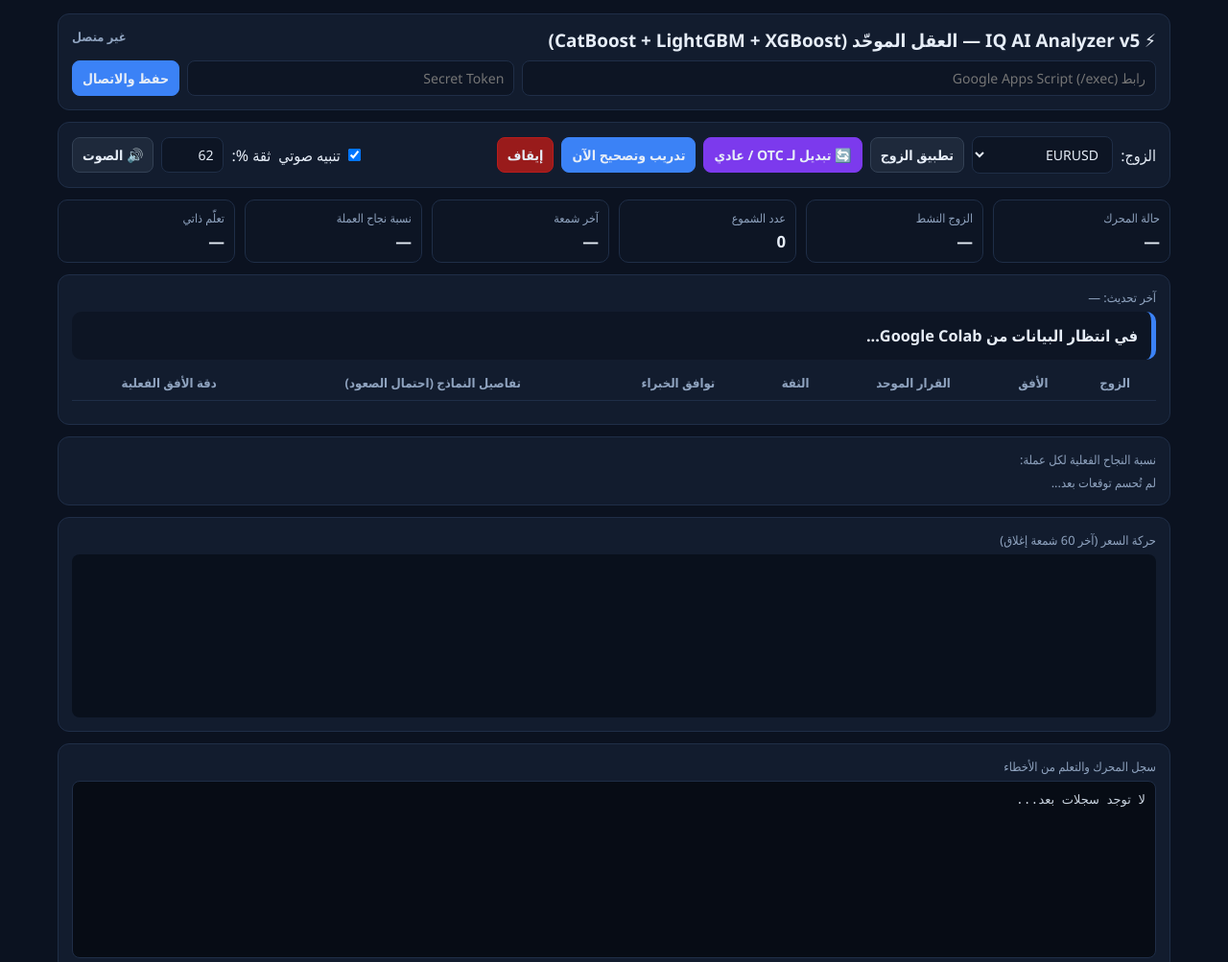
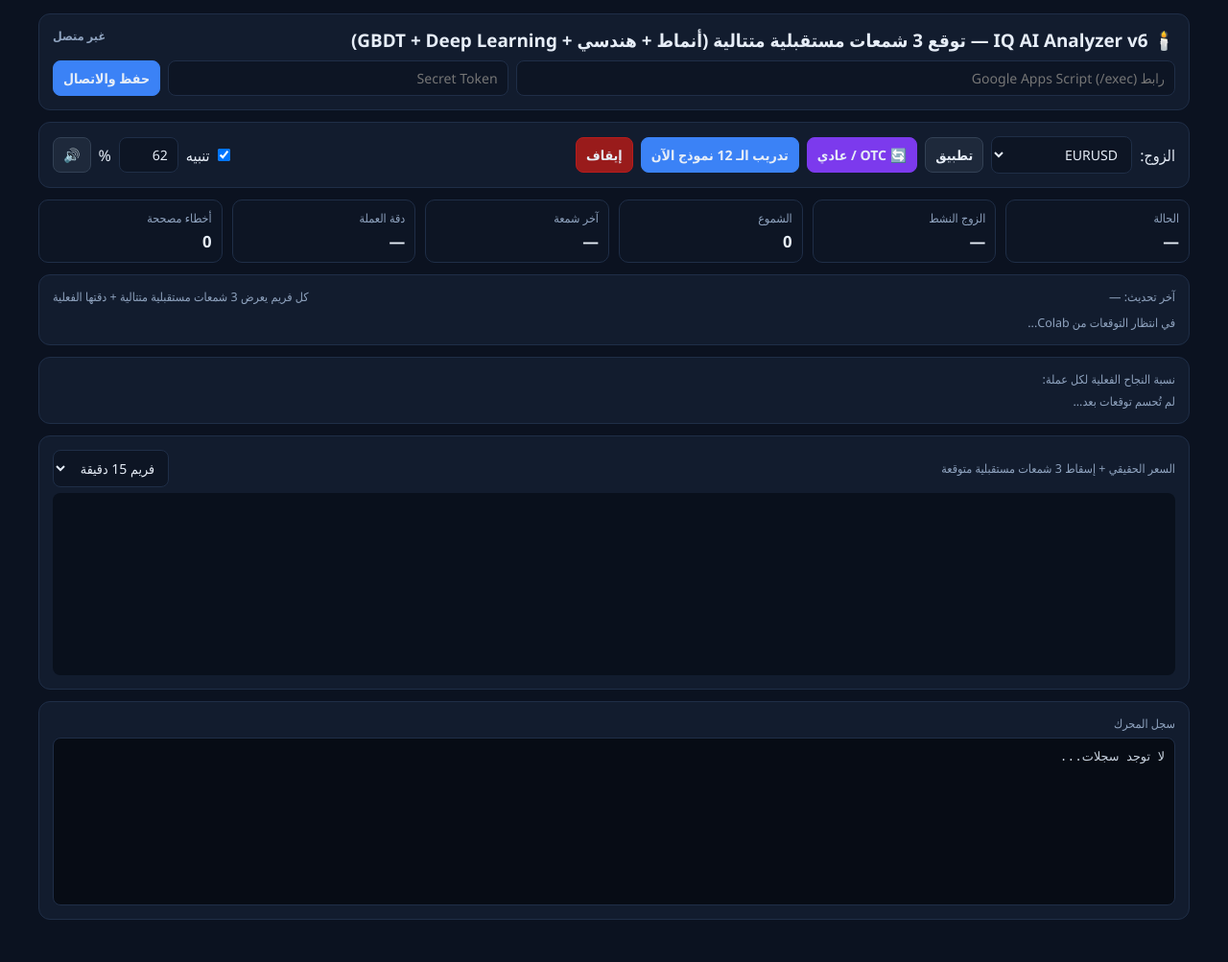
Before and after one commit to abdallaazouz/aiaitrade, a plain HTML site: page index.html in a window 1280 px wide. Shown: the top 1003 px of the page at 96% size. After the commit the page ends 973 px from the top, so only its background shows below. Drawn offline with Linux system fonts and the light colour scheme.

Commit message:
Update index.html

```diff
--- a/index.html
+++ b/index.html
@@ -3,7 +3,7 @@
 <head>
   <meta charset="UTF-8" />
   <meta name="viewport" content="width=device-width, initial-scale=1.0" />
-  <title>IQ AI Analyzer v5 — العقل الموحّد (CatBoost + LightGBM + XGBoost)</title>
+  <title>IQ AI Analyzer v6 — توقع 3 شمعات مستقبلية</title>
   <style>
     :root {
       --bg: #0b1220; --card: #121c2e; --border: #1f2e47;
@@ -12,7 +12,7 @@
     }
     * { box-sizing: border-box; font-family: "Segoe UI", Tahoma, sans-serif; }
     body { margin: 0; background: var(--bg); color: var(--text); padding: 14px; }
-    .container { max-width: 1160px; margin: 0 auto; display: grid; gap: 12px; }
+    .container { max-width: 1200px; margin: 0 auto; display: grid; gap: 12px; }
     .card { background: var(--card); border: 1px solid var(--border); border-radius: 12px; padding: 14px; }
     h1 { margin: 0 0 8px; font-size: 1.18rem; display: flex; justify-content: space-between; flex-wrap: wrap; gap: 8px; }
     .row { display: flex; flex-wrap: wrap; gap: 8px; align-items: center; }
@@ -24,39 +24,39 @@
     button.secondary { background: #1e293b; border-color: #334155; }
     button.otc { background: #7c3aed; border-color: #7c3aed; }
     button.danger { background: #991b1b; border-color: #b91c1c; }
-    .stats-grid { display: grid; grid-template-columns: repeat(auto-fit, minmax(165px, 1fr)); gap: 10px; }
+    .stats-grid { display: grid; grid-template-columns: repeat(auto-fit, minmax(160px, 1fr)); gap: 10px; }
     .stat { background: #0d1524; border: 1px solid var(--border); border-radius: 10px; padding: 10px; }
     .stat .label { color: var(--muted); font-size: 0.78rem; }
     .stat .val { font-size: 1.05rem; font-weight: 700; margin-top: 4px; }
-    .banner {
-      padding: 14px; border-radius: 10px; font-size: 1.02rem; font-weight: 700;
-      background: #0d1524; border-right: 5px solid var(--accent);
+    .tf-grid { display: grid; grid-template-columns: repeat(auto-fit, minmax(270px, 1fr)); gap: 12px; }
+    .tf-card { background: #0d1524; border: 1px solid var(--border); border-radius: 12px; padding: 12px; }
+    .tf-title { font-weight: 700; font-size: 1rem; margin-bottom: 8px; color: #93c5fd; border-bottom: 1px solid var(--border); padding-bottom: 6px; }
+    .candle-row {
+      display: flex; justify-content: space-between; align-items: center;
+      padding: 8px; margin-bottom: 6px; border-radius: 8px; background: #121c2e; border-right: 4px solid #475569;
     }
-    .banner.up { border-right-color: var(--up); color: #6ee7b7; }
-    .banner.down { border-right-color: var(--down); color: #fca5a5; }
-    .banner.neutral { border-right-color: var(--warn); color: #fcd34d; }
-    table { width: 100%; border-collapse: collapse; margin-top: 6px; }
-    th, td { padding: 9px; text-align: center; border-bottom: 1px solid var(--border); font-size: 0.9rem; }
-    th { color: var(--muted); font-size: 0.82rem; }
+    .candle-row.up { border-right-color: var(--up); }
+    .candle-row.down { border-right-color: var(--down); }
+    .candle-row.neutral { border-right-color: var(--warn); }
     .badge-up { color: var(--up); font-weight: 700; }
     .badge-down { color: var(--down); font-weight: 700; }
     .badge-neutral { color: var(--warn); font-weight: 700; }
     .pair-pills { display: flex; flex-wrap: wrap; gap: 8px; margin-top: 6px; }
     .pill { background: #0d1524; border: 1px solid var(--border); border-radius: 8px; padding: 6px 10px; font-size: 0.84rem; }
-    canvas { width: 100%; height: 170px; background: #09101c; border-radius: 8px; display: block; }
+    canvas { width: 100%; height: 190px; background: #09101c; border-radius: 8px; display: block; }
     .logs {
       background: #070c15; border: 1px solid var(--border); border-radius: 8px;
-      padding: 10px; height: 185px; overflow-y: auto; font-family: monospace;
-      font-size: 0.81rem; line-height: 1.5; color: #cbd5e1; white-space: pre-wrap;
+      padding: 10px; height: 175px; overflow-y: auto; font-family: monospace;
+      font-size: 0.8rem; line-height: 1.5; color: #cbd5e1; white-space: pre-wrap;
     }
-    .muted { color: var(--muted); font-size: 0.8rem; }
+    .muted { color: var(--muted); font-size: 0.78rem; }
   </style>
 </head>
 <body>
 <div class="container">
   <div class="card">
     <h1>
-      <span>⚡ IQ AI Analyzer v5 — العقل الموحّد (CatBoost + LightGBM + XGBoost)</span>
+      <span>🕯️ IQ AI Analyzer v6 — توقع 3 شمعات مستقبلية متتالية (أنماط + هندسي + GBDT + Deep Learning)</span>
       <span id="connBadge" class="muted">غير متصل</span>
     </h1>
     <div class="row">
@@ -71,54 +71,45 @@
       <div class="row">
         <label>الزوج:</label>
         <select id="pairSelect">
-          <optgroup label="السوق العادي (أيام العمل)">
+          <optgroup label="السوق العادي">
             <option>EURUSD</option><option>GBPUSD</option><option>USDJPY</option>
             <option>USDCHF</option><option>USDCAD</option><option>AUDUSD</option>
             <option>NZDUSD</option><option>EURJPY</option><option>EURGBP</option><option>GBPJPY</option>
           </optgroup>
-          <optgroup label="نظام OTC (العطلات ونهاية الأسبوع)">
+          <optgroup label="عطلات OTC">
             <option>EURUSD-OTC</option><option>GBPUSD-OTC</option><option>USDJPY-OTC</option>
             <option>USDCHF-OTC</option><option>USDCAD-OTC</option><option>AUDUSD-OTC</option>
             <option>NZDUSD-OTC</option><option>EURJPY-OTC</option><option>EURGBP-OTC</option><option>GBPJPY-OTC</option>
           </optgroup>
         </select>
-        <button class="secondary" onclick="sendCommand({pair: pairSelect.value})">تطبيق الزوج</button>
-        <button class="otc" onclick="toggleOtcPair()">🔄 تبديل لـ OTC / عادي</button>
-        <button onclick="sendCommand({train_now: true})">تدريب وتصحيح الآن</button>
+        <button class="secondary" onclick="sendCommand({pair: pairSelect.value})">تطبيق</button>
+        <button class="otc" onclick="toggleOtcPair()">🔄 OTC / عادي</button>
+        <button onclick="sendCommand({train_now: true})">تدريب الـ 12 نموذج الآن</button>
         <button class="danger" onclick="sendCommand({stop: true})">إيقاف</button>
       </div>
       <div class="row">
-        <label><input id="soundEnabled" type="checkbox" checked /> تنبيه صوتي</label>
-        <label>ثقة %:</label>
-        <input id="soundThreshold" type="number" value="62" min="50" max="99" style="width:65px;" />
-        <button class="secondary" onclick="unlockAndTestBeep()">🔊 الصوت</button>
+        <label><input id="soundEnabled" type="checkbox" checked /> تنبيه</label>
+        <input id="soundThreshold" type="number" value="62" min="50" max="99" style="width:62px;" />%
+        <button class="secondary" onclick="unlockAndTestBeep()">🔊</button>
       </div>
     </div>
   </div>
 
   <div class="stats-grid">
-    <div class="stat"><div class="label">حالة المحرك</div><div id="stStatus" class="val">—</div></div>
+    <div class="stat"><div class="label">الحالة</div><div id="stStatus" class="val">—</div></div>
     <div class="stat"><div class="label">الزوج النشط</div><div id="stPair" class="val">—</div></div>
-    <div class="stat"><div class="label">عدد الشموع</div><div id="stCandles" class="val">0</div></div>
+    <div class="stat"><div class="label">الشموع</div><div id="stCandles" class="val">0</div></div>
     <div class="stat"><div class="label">آخر شمعة</div><div id="stLastCandle" class="val">—</div></div>
-    <div class="stat"><div class="label">نسبة نجاح العملة</div><div id="stPerf" class="val">—</div></div>
-    <div class="stat"><div class="label">تعلّم ذاتي</div><div id="stSelfLearn" class="val">—</div></div>
+    <div class="stat"><div class="label">دقة العملة</div><div id="stPerf" class="val">—</div></div>
+    <div class="stat"><div class="label">أخطاء مصححة</div><div id="stMistakes" class="val">0</div></div>
   </div>
 
   <div class="card">
-    <div id="fcUpdated" class="muted" style="margin-bottom:6px;">آخر تحديث: —</div>
-    <div id="fcBanner" class="banner">في انتظار البيانات من Google Colab...</div>
-
-    <table>
-      <thead>
-        <tr>
-          <th>الزوج</th><th>الأفق</th><th>القرار الموحد</th><th>الثقة</th>
-          <th>توافق الخبراء</th><th>تفاصيل النماذج (احتمال الصعود)</th><th>دقة الأفق الفعلية</th>
-        </tr>
-      </thead>
-      <tbody id="fcTableBody"></tbody>
-    </table>
-    <div id="fcDuration" style="margin-top:10px; font-weight:600; color:#93c5fd;"></div>
+    <div class="row" style="justify-content:space-between; margin-bottom:10px;">
+      <span id="fcUpdated" class="muted">آخر تحديث: —</span>
+      <span class="muted">كل فريم يعرض 3 شمعات مستقبلية متتالية + دقتها الفعلية</span>
+    </div>
+    <div id="tfGrid" class="tf-grid"><div class="muted">في انتظار التوقعات من Colab...</div></div>
   </div>
 
   <div class="card">
@@ -127,18 +118,26 @@
   </div>
 
   <div class="card">
-    <div class="muted" style="margin-bottom:6px;">حركة السعر (آخر 60 شمعة إغلاق)</div>
-    <canvas id="priceChart" width="1000" height="170"></canvas>
+    <div class="row" style="justify-content:space-between; margin-bottom:6px;">
+      <span class="muted">السعر الحقيقي + إسقاط 3 شمعات مستقبلية متوقعة</span>
+      <select id="chartTf" onchange="if(lastState) renderState(lastState)">
+        <option value="5">فريم 5 دقائق</option>
+        <option value="10">فريم 10 دقائق</option>
+        <option value="15" selected>فريم 15 دقيقة</option>
+        <option value="30">فريم 30 دقيقة</option>
+      </select>
+    </div>
+    <canvas id="priceChart" width="1000" height="190"></canvas>
   </div>
 
   <div class="card">
-    <div class="muted" style="margin-bottom:6px;">سجل المحرك والتعلم من الأخطاء</div>
-    <div id="logsBox" class="logs">لا توجد سجلات بعد...</div>
+    <div class="muted" style="margin-bottom:6px;">سجل المحرك</div>
+    <div id="logsBox" class="logs">لا توجد سجلات...</div>
   </div>
 </div>
 
 <script>
-  let audioCtx = null, lastAlertKey = "", timer = null;
+  let audioCtx = null, lastAlertKey = "", timer = null, lastState = null;
   const apiUrlEl = document.getElementById("apiUrl");
   const apiTokenEl = document.getElementById("apiToken");
   const pairSelect = document.getElementById("pairSelect");
@@ -186,6 +185,7 @@
       const data = await res.json();
       if (data.error) { document.getElementById("connBadge").textContent = "خطأ: " + data.error; return; }
       document.getElementById("connBadge").textContent = "متصل (" + new Date().toLocaleTimeString() + ")";
+      lastState = data;
       renderState(data);
     } catch { document.getElementById("connBadge").textContent = "فشل الاتصال"; }
   }
@@ -209,49 +209,44 @@
     const st = s.stats || {};
     const rate = st.hit_rate !== null && st.hit_rate !== undefined ? st.hit_rate.toFixed(1) + "%" : "—";
     document.getElementById("stPerf").textContent = st.settled ? `${st.hits}/${st.settled} (${rate})` : `معلق ${st.pending || 0}`;
-    document.getElementById("stSelfLearn").textContent = `أخطاء متعلم منها: ${st.mistakes || 0}`;
+    document.getElementById("stMistakes").textContent = st.mistakes || 0;
 
-    const byH = st.by_horizon || {};
+    const byTfStep = st.by_tf_step || {};
     const byPair = st.by_pair || [];
-    const pBox = document.getElementById("pairPerfBox");
-    pBox.innerHTML = byPair.length ? byPair.map(x => {
+    document.getElementById("pairPerfBox").innerHTML = byPair.length ? byPair.map(x => {
       const r = x.hit_rate !== null ? x.hit_rate.toFixed(1) + "%" : "—";
       const cls = (x.hit_rate || 0) >= 55 ? "badge-up" : ((x.hit_rate || 0) > 0 && x.hit_rate < 48 ? "badge-down" : "");
       return `<div class="pill"><b>${x.pair}</b>: <span class="${cls}">${r}</span> (${x.hits}/${x.settled})</div>`;
     }).join("") : '<span class="muted">لم تُحسم توقعات بعد...</span>';
 
     const fc = s.forecast;
-    const banner = document.getElementById("fcBanner");
-    const tbody = document.getElementById("fcTableBody");
-    const durEl = document.getElementById("fcDuration");
-
-    if (fc && fc.ok) {
+    const grid = document.getElementById("tfGrid");
+    if (fc && fc.ok && fc.tf_cards) {
       document.getElementById("fcUpdated").textContent = `آخر تحديث: ${fc.updated_at} | السعر المرجعي: ${fc.ref_price}`;
-      const cls = fc.direction === "صعود" ? "up" : (fc.direction === "هبوط" ? "down" : "neutral");
-      banner.className = "banner " + cls;
-      banner.textContent =
-        `القرار الموحد: ${fc.direction}  |  صعود ${(fc.prob_up * 100).toFixed(0)}% — هبوط ${(fc.prob_down * 100).toFixed(0)}%  |  ثقة ${(fc.dir_confidence * 100).toFixed(0)}%  |  ${fc.status}`;
-
-      tbody.innerHTML = (fc.table_rows || []).map(r => {
-        const hs = byH[String(r.horizon)];
-        const hTxt = hs && hs.settled ? `${hs.hit_rate.toFixed(0)}% (${hs.hits}/${hs.settled})` : "—";
-        const dCls = r.direction === "صعود" ? "badge-up" : (r.direction === "هبوط" ? "badge-down" : "badge-neutral");
-        return `
-          <tr>
-            <td>${fc.pair}</td>
-            <td>بعد ${r.horizon}د</td>
-            <td class="${dCls}">${r.direction}</td>
-            <td><b>${r.pct}</b></td>
-            <td>${r.agree}</td>
-            <td class="muted">${r.experts}</td>
-            <td>${hTxt}</td>
-          </tr>`;
+      grid.innerHTML = ["5", "10", "15", "30"].map(tf => {
+        const list = fc.tf_cards[tf] || [];
+        const rowsHtml = list.map(c => {
+          const cls = c.direction === "صعود" ? "up" : (c.direction === "هبوط" ? "down" : "neutral");
+          const bCls = c.direction === "صعود" ? "badge-up" : (c.direction === "هبوط" ? "badge-down" : "badge-neutral");
+          const arrow = c.direction === "صعود" ? "▲" : (c.direction === "هبوط" ? "▼" : "◆");
+          const accObj = byTfStep[`${tf}_${c.step}`];
+          const accTxt = accObj && accObj.settled ? `${accObj.hit_rate.toFixed(0)}% (${accObj.hits}/${accObj.settled})` : "—";
+          const gbTxt = c.gbdt_prob !== null && c.gbdt_prob !== undefined ? (c.gbdt_prob * 100).toFixed(0) + "%" : "—";
+          const dlTxt = c.dl_prob !== null && c.dl_prob !== undefined ? (c.dl_prob * 100).toFixed(0) + "%" : "—";
+          return `
+            <div class="candle-row ${cls}">
+              <div>
+                <div><b>الشمعة ${c.step}</b> <span class="muted">(+${c.offset_min}د)</span></div>
+                <div class="muted">أنماط ${(c.pat_prob*100).toFixed(0)}% | إحصاء ${(c.stat_prob*100).toFixed(0)}% | ذكاء ${gbTxt} | عميق ${dlTxt}</div>
+              </div>
+              <div style="text-align:left;">
+                <div class="${bCls}">${arrow} ${c.direction} ${(c.conf*100).toFixed(0)}%</div>
+                <div class="muted">دقة: ${accTxt}</div>
+              </div>
+            </div>`;
+        }).join("");
+        return `<div class="tf-card"><div class="tf-title">⏱️ فريم ${tf} دقائق (3 شمعات قادمة)</div>${rowsHtml}</div>`;
       }).join("");
-
-      const d = fc.duration || {};
-      durEl.textContent = (d.duration_est !== null && d.duration_est !== undefined)
-        ? `مدة الاتجاه (${fc.direction}): ${d.duration_est} دقيقة | النطاق: ${d.duration_lo}–${d.duration_hi} دقيقة | ثقة المدة: ${(d.confidence * 100).toFixed(0)}%`
-        : (d.note || "");
 
       const alertKey = `${fc.pair}_${fc.ref_ts}`;
       const thr = Number(document.getElementById("soundThreshold").value || 62) / 100;
@@ -260,12 +255,14 @@
         playBeep(fc.direction === "صعود" ? 880 : 580, 0.4);
       }
     } else {
-      banner.className = "banner";
-      banner.textContent = (fc && fc.note) ? fc.note : "في انتظار البيانات...";
-      tbody.innerHTML = ""; durEl.textContent = "";
+      grid.innerHTML = `<div class="muted">${(fc && fc.note) ? fc.note : "في انتظار التوقعات..."}</div>`;
     }
 
-    if (Array.isArray(s.candles_tail) && s.candles_tail.length > 2) drawChart(s.candles_tail);
+    if (Array.isArray(s.candles_tail) && s.candles_tail.length > 2) {
+      const selTf = document.getElementById("chartTf").value;
+      const proj = (fc && fc.ok && fc.tf_cards) ? (fc.tf_cards[selTf] || []) : [];
+      drawChart(s.candles_tail, proj);
+    }
     if (Array.isArray(s.logs)) {
       const box = document.getElementById("logsBox");
       box.textContent = s.logs.join("\n");
@@ -273,19 +270,38 @@
     }
   }
 
-  function drawChart(candles) {
+  function drawChart(candles, projCandles) {
     const canvas = document.getElementById("priceChart"), ctx = canvas.getContext("2d");
     const w = canvas.width, h = canvas.height;
     ctx.clearRect(0, 0, w, h);
+
     const closes = candles.map(c => c.close);
     const min = Math.min(...closes), max = Math.max(...closes), span = (max - min) || 1e-6;
+    const totalPts = closes.length + (projCandles.length * 4);
+
     ctx.strokeStyle = "#3b82f6"; ctx.lineWidth = 2; ctx.beginPath();
     closes.forEach((v, i) => {
-      const x = 15 + (i / (closes.length - 1)) * (w - 30);
-      const y = h - 15 - ((v - min) / span) * (h - 30);
+      const x = 15 + (i / (totalPts - 1)) * (w - 30);
+      const y = h - 18 - ((v - min) / span) * (h - 36);
       if (i === 0) ctx.moveTo(x, y); else ctx.lineTo(x, y);
     });
     ctx.stroke();
+
+    // رسم إسقاط 3 شمعات مستقبلية على يمين الشارت
+    let curY = h - 18 - ((closes[closes.length - 1] - min) / span) * (h - 36);
+    projCandles.forEach((p, idx) => {
+      const x = 15 + ((closes.length + idx * 4 + 1) / (totalPts - 1)) * (w - 30);
+      const bw = 22;
+      const deltaPx = p.direction === "صعود" ? -24 : (p.direction === "هبوط" ? 24 : 0);
+      const nextY = Math.max(20, Math.min(h - 20, curY + deltaPx));
+      ctx.fillStyle = p.direction === "صعود" ? "rgba(16,185,129,0.75)" : (p.direction === "هبوط" ? "rgba(239,68,68,0.75)" : "rgba(245,158,11,0.75)");
+      const topY = Math.min(curY, nextY), boxH = Math.max(8, Math.abs(nextY - curY));
+      ctx.fillRect(x, topY, bw, boxH);
+      ctx.fillStyle = "#e2e8f0"; ctx.font = "11px sans-serif";
+      ctx.fillText(`ش${p.step}`, x + 4, topY - 4);
+      curY = nextY;
+    });
+
     ctx.fillStyle = "#94a3b8"; ctx.font = "12px monospace";
     ctx.fillText(max.toFixed(5), 10, 14); ctx.fillText(min.toFixed(5), 10, h - 4);
   }
```
